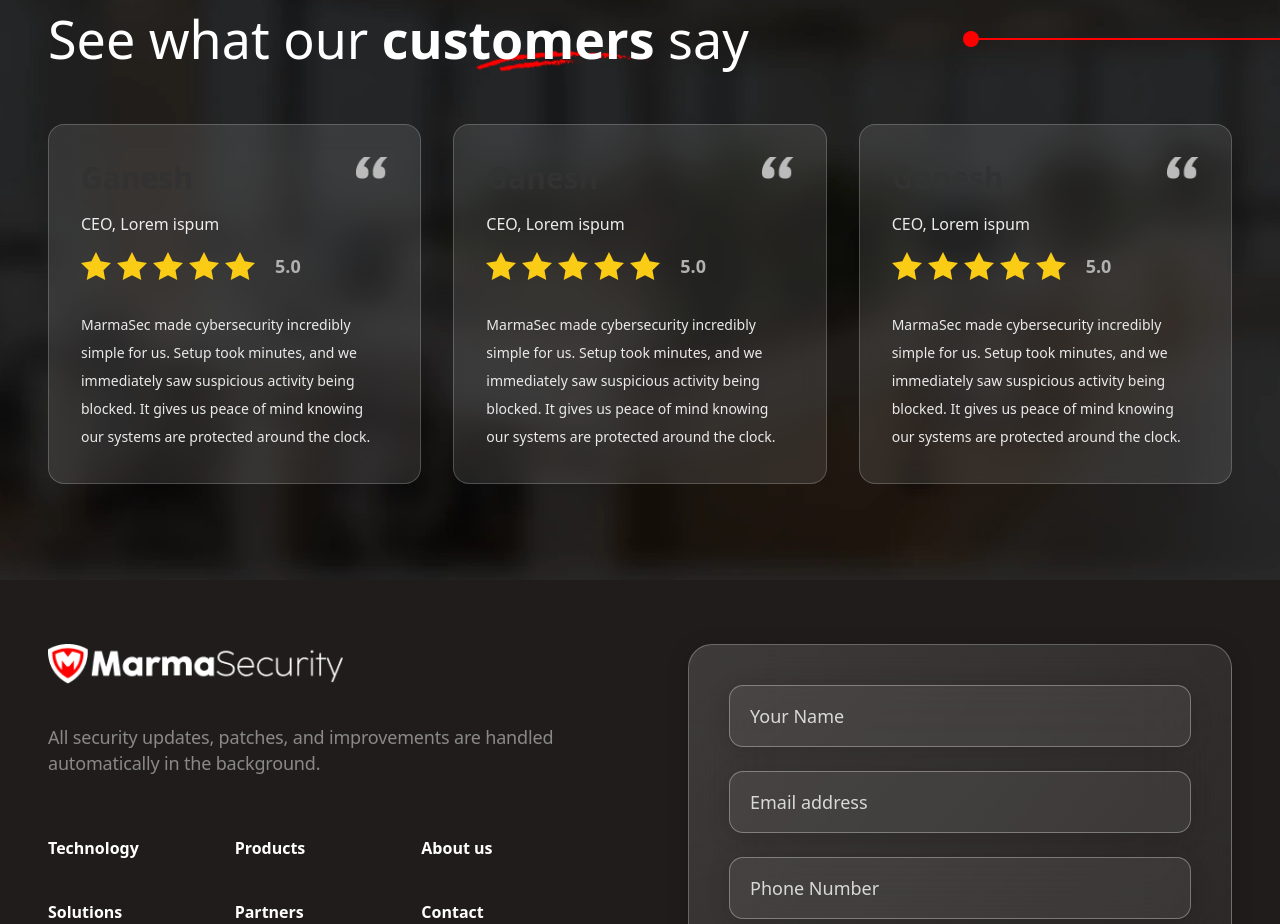
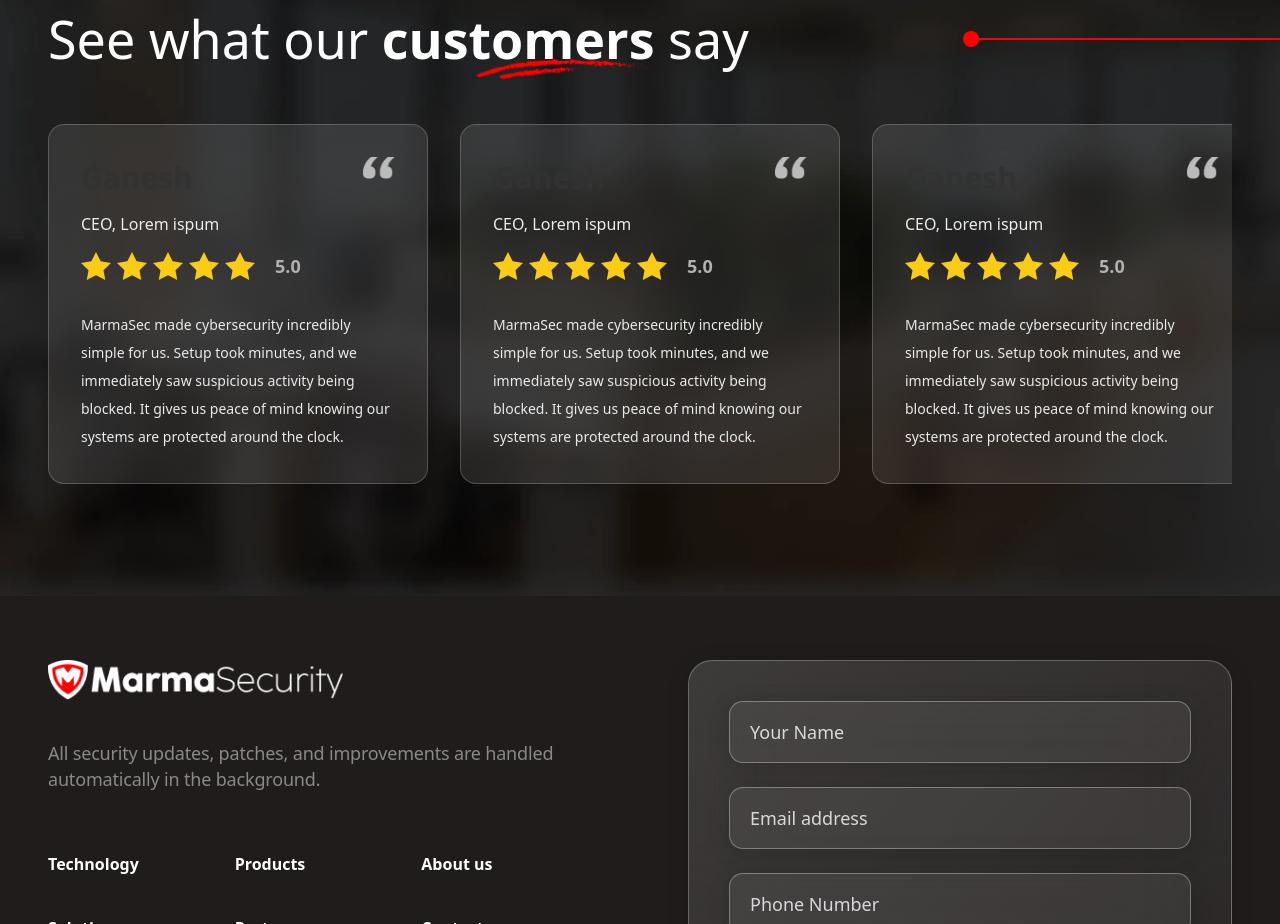
Before and after one commit to vinay-uelement/marma-security, a Next.js app: page / in a window 1280 px wide. Shown: the part 6380-7304 px from the top of the page. Built offline with nearby package versions, Linux system fonts and the light colour scheme.

Commit message:
testimonial scroll added

```diff
--- a/app/globals.css
+++ b/app/globals.css
@@ -627,3 +627,12 @@ img {
 .section-heading-lg {
   @apply font-title text-[36px] md:text-[52px] leading-[1.2] md:leading-[62px] tracking-[-0.01em] text-[#323232];
 }
+
+/* globals.css */
+.scrollbar-hide {
+  -ms-overflow-style: none;
+  scrollbar-width: none;
+}
+.scrollbar-hide::-webkit-scrollbar {
+  display: none;
+}
--- a/components/testimonial/Testimonial.tsx
+++ b/components/testimonial/Testimonial.tsx
@@ -1,26 +1,36 @@
-import React from 'react';
-import Image from 'next/image';
-import HighlightedText from '../global/HighlightedText';
+import React from "react";
+import Image from "next/image";
+import HighlightedText from "../global/HighlightedText";
 
 const testimonials = [
   {
     name: "Ganesh",
     title: "CEO, Lorem ispum",
     rating: 5.0,
-        content: "MarmaSec made cybersecurity incredibly simple for us. Setup took minutes, and we immediately saw suspicious activity being blocked. It gives us peace of mind knowing our systems are protected around the clock."
+    content:
+      "MarmaSec made cybersecurity incredibly simple for us. Setup took minutes, and we immediately saw suspicious activity being blocked. It gives us peace of mind knowing our systems are protected around the clock.",
   },
   {
     name: "Ganesh",
     title: "CEO, Lorem ispum",
     rating: 5.0,
-        content: "MarmaSec made cybersecurity incredibly simple for us. Setup took minutes, and we immediately saw suspicious activity being blocked. It gives us peace of mind knowing our systems are protected around the clock."
+    content:
+      "MarmaSec made cybersecurity incredibly simple for us. Setup took minutes, and we immediately saw suspicious activity being blocked. It gives us peace of mind knowing our systems are protected around the clock.",
   },
   {
     name: "Ganesh",
     title: "CEO, Lorem ispum",
     rating: 5.0,
-        content: "MarmaSec made cybersecurity incredibly simple for us. Setup took minutes, and we immediately saw suspicious activity being blocked. It gives us peace of mind knowing our systems are protected around the clock."
-    }
+    content:
+      "MarmaSec made cybersecurity incredibly simple for us. Setup took minutes, and we immediately saw suspicious activity being blocked. It gives us peace of mind knowing our systems are protected around the clock.",
+  },
+  {
+    name: "Ganesh",
+    title: "CEO, Lorem ispum",
+    rating: 5.0,
+    content:
+      "MarmaSec made cybersecurity incredibly simple for us. Setup took minutes, and we immediately saw suspicious activity being blocked. It gives us peace of mind knowing our systems are protected around the clock.",
+  },
 ];
 
 export default function Testimonial() {
@@ -31,7 +41,9 @@ export default function Testimonial() {
         {/* The user will add the actual image named testimonial-home */}
         <div
           className="absolute inset-0 bg-cover bg-center"
-                    style={{ backgroundImage: `url('/images/home/Testimonial-section.webp')` }}
+          style={{
+            backgroundImage: `url('/images/home/Testimonial-section.webp')`,
+          }}
         />
         {/* Dark overlay and blur effect */}
         <div className="absolute " />
@@ -40,7 +52,13 @@ export default function Testimonial() {
       <div className="relative z-10 w-full mb-10 lg:mb-16 pl-6 lg:pl-12 pr-0 max-w-[1440px] mx-auto">
         <div className="flex flex-col items-center text-center md:flex-row md:items-center md:text-left justify-between gap-6 md:gap-12 relative w-full">
           <h2 className="tm-header-pro text-white whitespace-normal md:whitespace-nowrap w-full">
-                        See what our <HighlightedText text="customers" className="text-[#FFF] font-bold"  imageClassName='bottom-[-20px] right-0 md:bottom-[-25px]'/> say
+            See what our{" "}
+            <HighlightedText
+              text="customers"
+              className="text-[#FFF] font-bold"
+              imageClassName="bottom-[-20px] right-0 md:bottom-[-33px]"
+            />{" "}
+            say
           </h2>
 
           {/* The decorative red line reaches the container edge naturally */}
@@ -52,13 +70,14 @@ export default function Testimonial() {
       </div>
 
       <div className="relative z-10 max-w-[1440px] mx-auto px-6 lg:px-12">
-
         {/* Testimonial Cards */}
-                <div className="grid grid-cols-1 md:grid-cols-2 lg:grid-cols-3 gap-8">
+        <div className="flex gap-8 overflow-x-auto pb-4 snap-x snap-mandatory scrollbar-hide">
           {testimonials.map((testimonial, index) => (
             <div
               key={index}
-                            className="relative bg-white/10 backdrop-blur-md border border-white/20 rounded-2xl p-8 flex flex-col"
+              className="relative bg-white/10 backdrop-blur-md border border-white/20 rounded-2xl p-8 flex flex-col
+        flex-shrink-0 w-[85vw] sm:w-[70vw] md:w-[45vw] lg:w-[30vw] xl:w-[380px]
+        snap-start"
             >
               {/* Quote Icon */}
               <div className="absolute top-8 right-8">
@@ -81,18 +100,28 @@ export default function Testimonial() {
               <div className="flex items-center gap-2 mb-6">
                 <div className="flex items-center gap-1.5">
                   {[...Array(5)].map((_, i) => (
-                                        <svg key={i} width="30" height="30" viewBox="0 0 16 15" fill="none" xmlns="http://www.w3.org/2000/svg">
-                                            <path d="M8 0L10.472 4.965L16 5.86L12 9.71L12.944 15L8 12.43L3.056 15L4 9.71L0 5.86L5.528 4.965L8 0Z" fill="#FACC15" />
+                    <svg
+                      key={i}
+                      width="30"
+                      height="30"
+                      viewBox="0 0 16 15"
+                      fill="none"
+                      xmlns="http://www.w3.org/2000/svg"
+                    >
+                      <path
+                        d="M8 0L10.472 4.965L16 5.86L12 9.71L12.944 15L8 12.43L3.056 15L4 9.71L0 5.86L5.528 4.965L8 0Z"
+                        fill="#FACC15"
+                      />
                     </svg>
                   ))}
                 </div>
-                                <span className="tm-card-rating ml-3">{testimonial.rating.toFixed(1)}</span>
+                <span className="tm-card-rating ml-3">
+                  {testimonial.rating.toFixed(1)}
+                </span>
               </div>
 
               {/* Content */}
-                            <p className="tm-card-text-body">
-                                {testimonial.content}
-                            </p>
+              <p className="tm-card-text-body">{testimonial.content}</p>
             </div>
           ))}
         </div>
```
Lines whose indentation alone changed are shown as unchanged.
